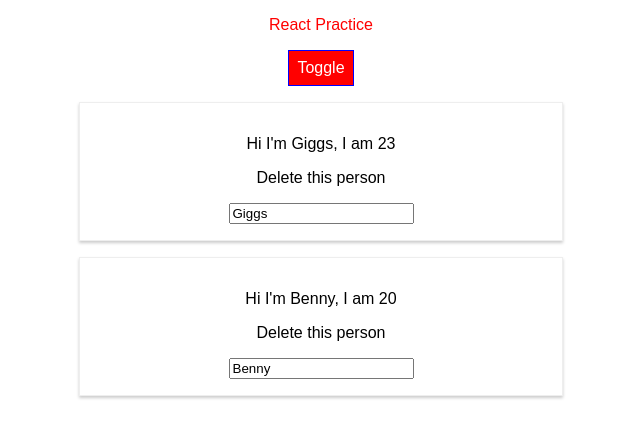
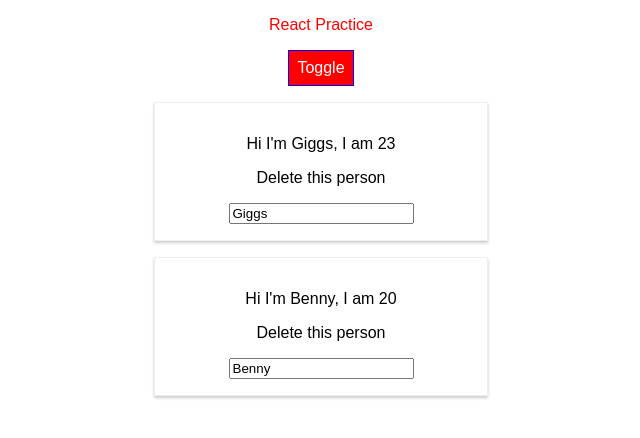
Before and after one commit to gigasii/React-ecommerce, a React (Create React App) app: page / in a window 1280 px wide. Both pictures are taken after a click on the button "Toggle". Shown: the top 438 px of the page, without its empty margins (319-959 px from the left). Built offline with nearby package versions, Linux system fonts and the light colour scheme.

Commit message:
React styling (Styled Components)

```diff
--- a/package.json
+++ b/package.json
@@ -3,10 +3,10 @@
   "version": "0.1.0",
   "private": true,
   "dependencies": {
-    "radium": "^0.26.0",
     "react": "^16.13.1",
     "react-dom": "^16.13.1",
-    "react-scripts": "1.1.5"
+    "react-scripts": "1.1.5",
+    "styled-components": "^5.1.1"
   },
   "scripts": {
     "start": "react-scripts start",
--- a/src/App.js
+++ b/src/App.js
@@ -1,7 +1,21 @@
 import React, { Component } from 'react';
 import './App.css';
 import Person from './Person/Person';
-import Radium, {StyleRoot} from 'radium';
+import styled from 'styled-components';
+
+const StyledButton = styled.button`
+  background-color: ${props => props.alt ? 'red' : 'green'};
+  color: white;
+  font: inherit;
+  border: 1px solid blue;
+  padding: 8px;
+  cursor: pointer;
+
+  &:hover {
+    background-color: ${props => props.alt ? 'salmon' : 'lightgreen'};
+    color: black;
+  }
+`;
 
 class App extends Component {
   state = {
@@ -40,19 +54,6 @@
   }
 
   render() {
-    const inlineStyle = {
-      backgroundColor: 'green',
-      color: 'white',
-      font: 'inherit',
-      border: '1px solid blue',
-      padding: '8px',
-      cursor: 'pointer',
-      ":hover": {
-        backgroundColor: 'lightgreen',
-        color: 'black'
-      }
-    };
-
     let togglePeople = null;
     if (this.state.showPeople)
     {
@@ -71,30 +72,22 @@
           }
         </div>
       );
-      // Dynamically change inline-styling
-      inlineStyle.backgroundColor = 'red';
-      inlineStyle[':hover'] = {
-        backgroundColor: 'salmon',
-        color: 'black'
-      }
     }
 
     const classes = [];
     this.state.people.length >= 2 ? classes.push('red') : classes.push('bold');
 
     return (
-      <StyleRoot>
-        <div className="App">
-          <p className={classes.join(' ')}>React Practice</p>
-          <button
-            style={inlineStyle}
-            onClick={this.toggleVisibleHandler}
-          >Toggle</button>
-          {togglePeople}
-        </div>
-      </StyleRoot>
+      <div className="App">
+        <p className={classes.join(' ')}>React Practice</p>
+        <StyledButton
+          alt={this.state.showPeople}
+          onClick={this.toggleVisibleHandler}
+        >Toggle</StyledButton>
+        {togglePeople}
+      </div>
     );
   }
 }
 
-export default Radium(App);
+export default App;
--- a/src/Person/Person.js
+++ b/src/Person/Person.js
@@ -1,20 +1,27 @@
 import React from 'react';
-import './Person.css';
-import Radium from 'radium';
+import styled from 'styled-components';
+
+const StyledDiv = styled.div`
+  width: 60%;
+  margin: 16px auto;
+  border: 1px solid #eee;
+  box-shadow: 0 2px 3px #ccc;
+  padding: 16px;
+  text-align: center;
+
+  @media (min-width: 1000px) {
+    width: 300px;
+  }
+`;
 
 const person = (props) => {
-  const inlineStyle = {
-    '@media (min-width: 1000px)': {
-      width: '450px'
-    }
-  }
   return (
-    <div className="Person" style={inlineStyle}>
+    <StyledDiv>
       <p>Hi I'm {props.name}, I am {props.age}</p>
       <p onClick={props.click}>Delete this person</p>
       <input type="text" onChange={props.changed} value={props.name}/>
-    </div>
+    </StyledDiv>
   );
 }
 
-export default Radium(person);
+export default person;
```
Also changed, not shown: 1 other file (tests, documents, lock files or other folders).
